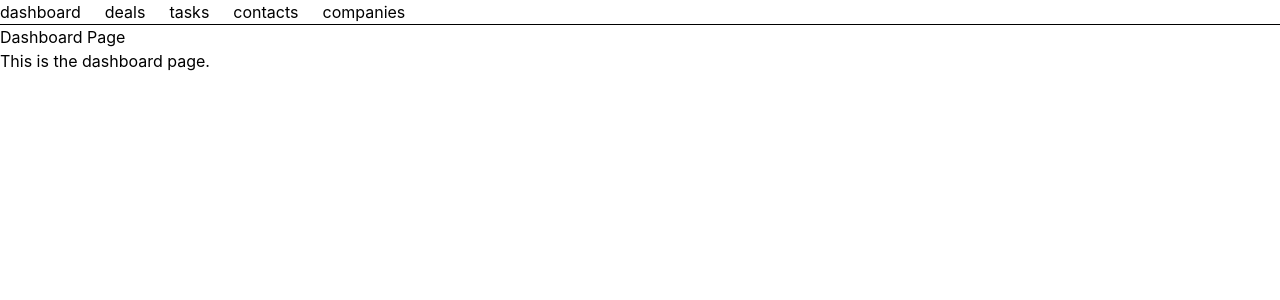
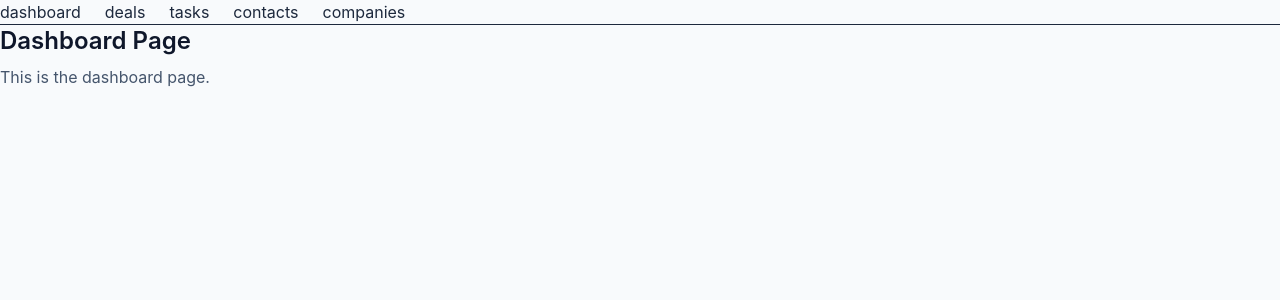
Before and after one commit to GabrielBiasolli/1903CRM, a React (Vite) app in the folder client/: page /dashboard in a window 1280 px wide. Shown: the top 300 px of the page. Built offline with nearby package versions, Linux system fonts and the light colour scheme.

Commit message:
style(client): add base styles and page spacing

```diff
--- a/client/src/index.css
+++ b/client/src/index.css
@@ -1 +1,20 @@
 @import "tailwindcss";
+
+/* App-wide defaults: page background, text color and heading scale. */
+@layer base {
+  body {
+    @apply bg-slate-50 text-slate-800 antialiased;
+  }
+
+  h1 {
+    @apply text-2xl font-semibold text-slate-900;
+  }
+
+  h2 {
+    @apply text-lg font-semibold text-slate-900;
+  }
+
+  h3 {
+    @apply text-base font-semibold text-slate-900;
+  }
+}
--- a/client/src/pages/Contacts.tsx
+++ b/client/src/pages/Contacts.tsx
@@ -1,8 +1,8 @@
 export default function Contacts() {
     return (
-        <div>
+        <div className="space-y-2">
             <h1>Contacts Page</h1>
-            <p>This is the contacts page.</p>
+            <p className="text-slate-600">This is the contacts page.</p>
         </div>
     );
 }
--- a/client/src/pages/Dashboard.tsx
+++ b/client/src/pages/Dashboard.tsx
@@ -1,8 +1,8 @@
 export default function Dashboard() {
     return (
-        <div>
+        <div className="space-y-2">
             <h1>Dashboard Page</h1>
-            <p>This is the dashboard page.</p>
+            <p className="text-slate-600">This is the dashboard page.</p>
         </div>
     );
 }
--- a/client/src/pages/Deals.tsx
+++ b/client/src/pages/Deals.tsx
@@ -1,8 +1,8 @@
 export default function Deals() {
     return (
-        <div>
+        <div className="space-y-2">
             <h1>Deals Page</h1>
-            <p>This is the deals page.</p>
+            <p className="text-slate-600">This is the deals page.</p>
         </div>
     );
 }
--- a/client/src/pages/Tasks.tsx
+++ b/client/src/pages/Tasks.tsx
@@ -1,8 +1,8 @@
 export default function Tasks() {
     return (
-        <div>
+        <div className="space-y-2">
             <h1>Tasks Page</h1>
-            <p>This is the tasks page.</p>
+            <p className="text-slate-600">This is the tasks page.</p>
         </div>
     );
 }
```
